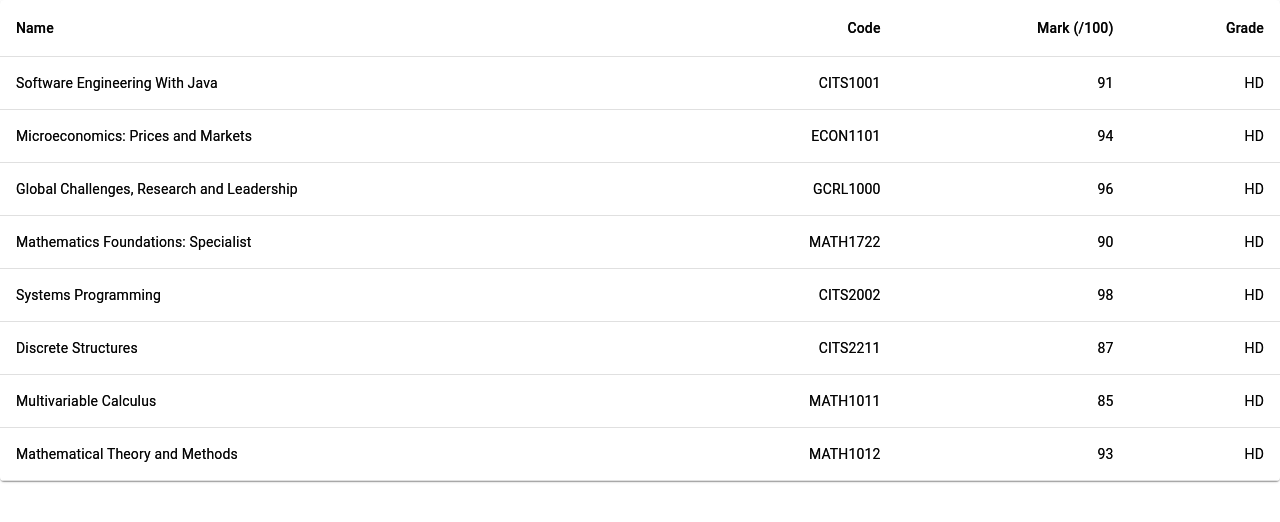
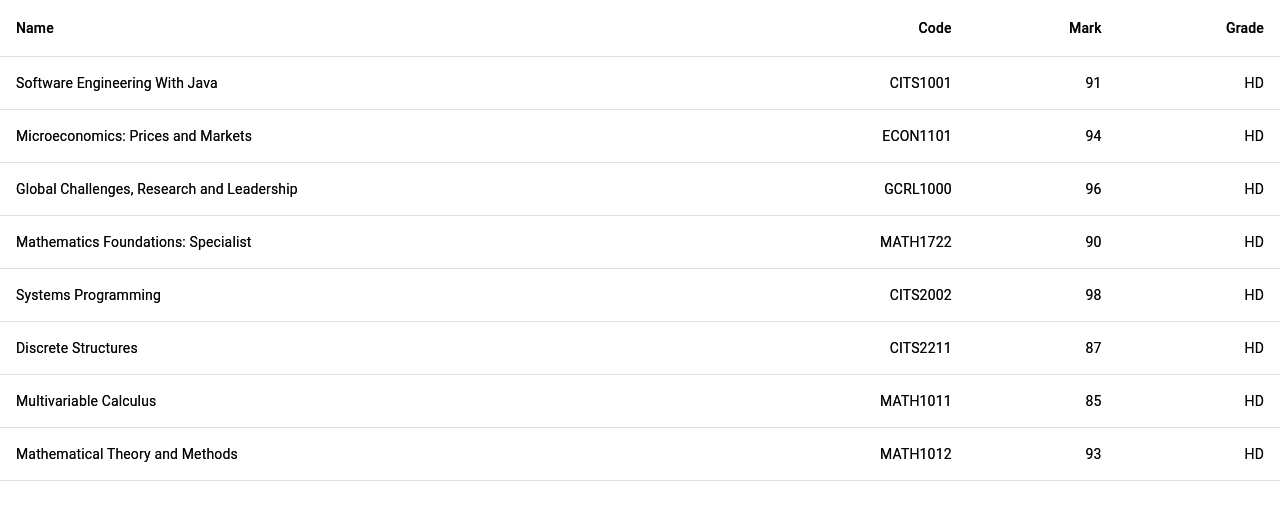
Before and after one commit to MouseAndKeyboard/nefsite, a Next.js app: page /grades in a window 1280 px wide. Shown: the top 522 px of the page. Built offline with nearby package versions, Linux system fonts and the light colour scheme.

Commit message:
better object notation

```diff
--- a/components/Grades.js
+++ b/components/Grades.js
@@ -8,14 +8,12 @@ import TableRow from "@material-ui/core/TableRow";
 import Paper from "@material-ui/core/Paper";
 import styles from "./Grades.module.css";
 
-export const createData = (name, code, mark, grade) => {
-  return {
-    name: name,
-    code: code,
-    mark: mark,
-    grade: grade,
-  };
-};
+export const createData = (name, code, mark, grade) => ({
+  name,
+  code,
+  mark,
+  grade,
+});
 
 const Grades = ({ grades }) => {
   const rows = grades.map((row) => (
@@ -30,13 +28,13 @@ const Grades = ({ grades }) => {
   ));
 
   return (
-    <TableContainer component={Paper}>
+    <TableContainer>
       <Table className={styles.table} aria-label="university grades table">
         <TableHead>
           <TableRow>
             <TableCell>Name</TableCell>
             <TableCell align="right">Code</TableCell>
-            <TableCell align="right">Mark (/100)</TableCell>
+            <TableCell align="right">Mark</TableCell>
             <TableCell align="right">Grade</TableCell>
           </TableRow>
         </TableHead>
```
